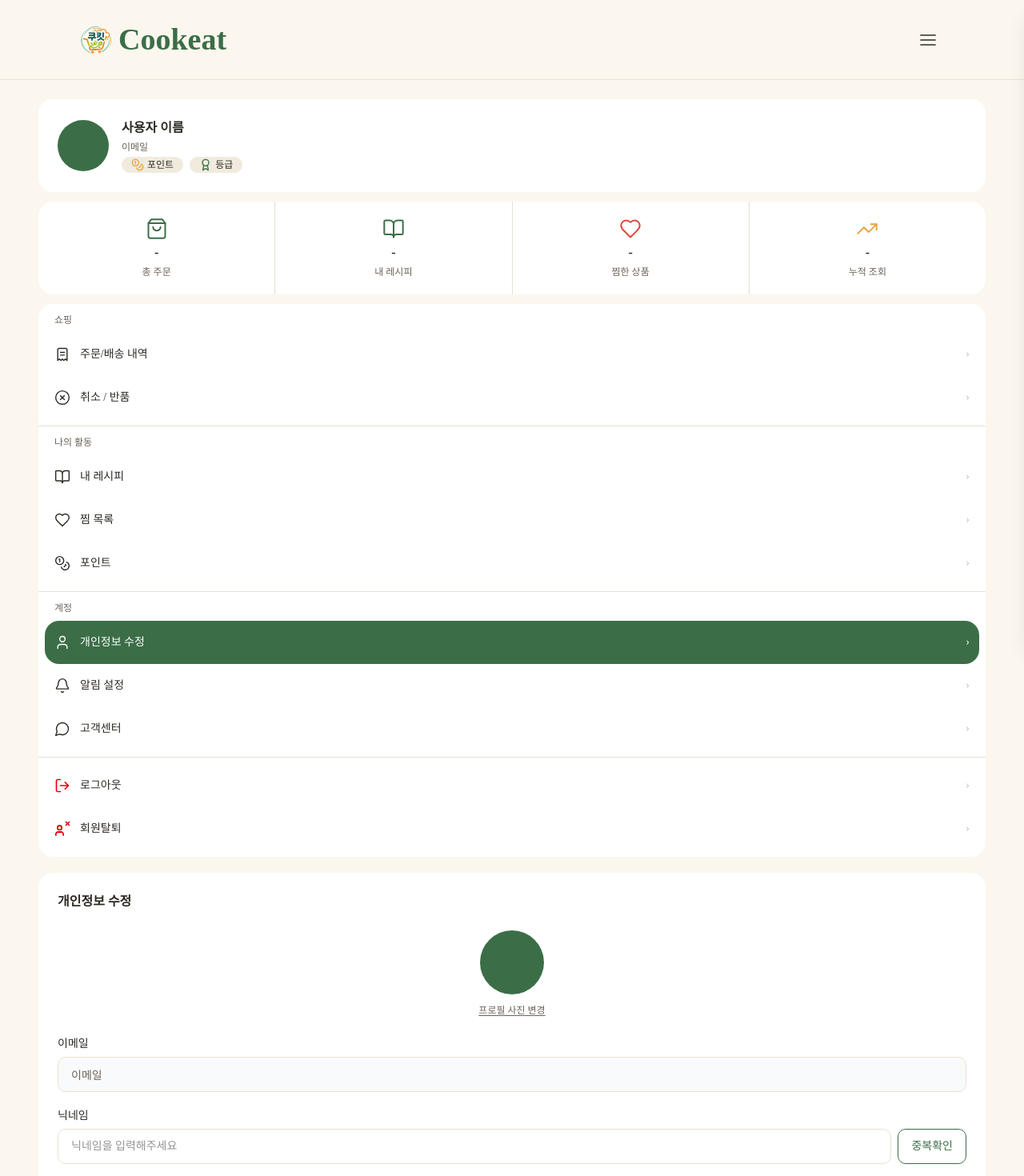
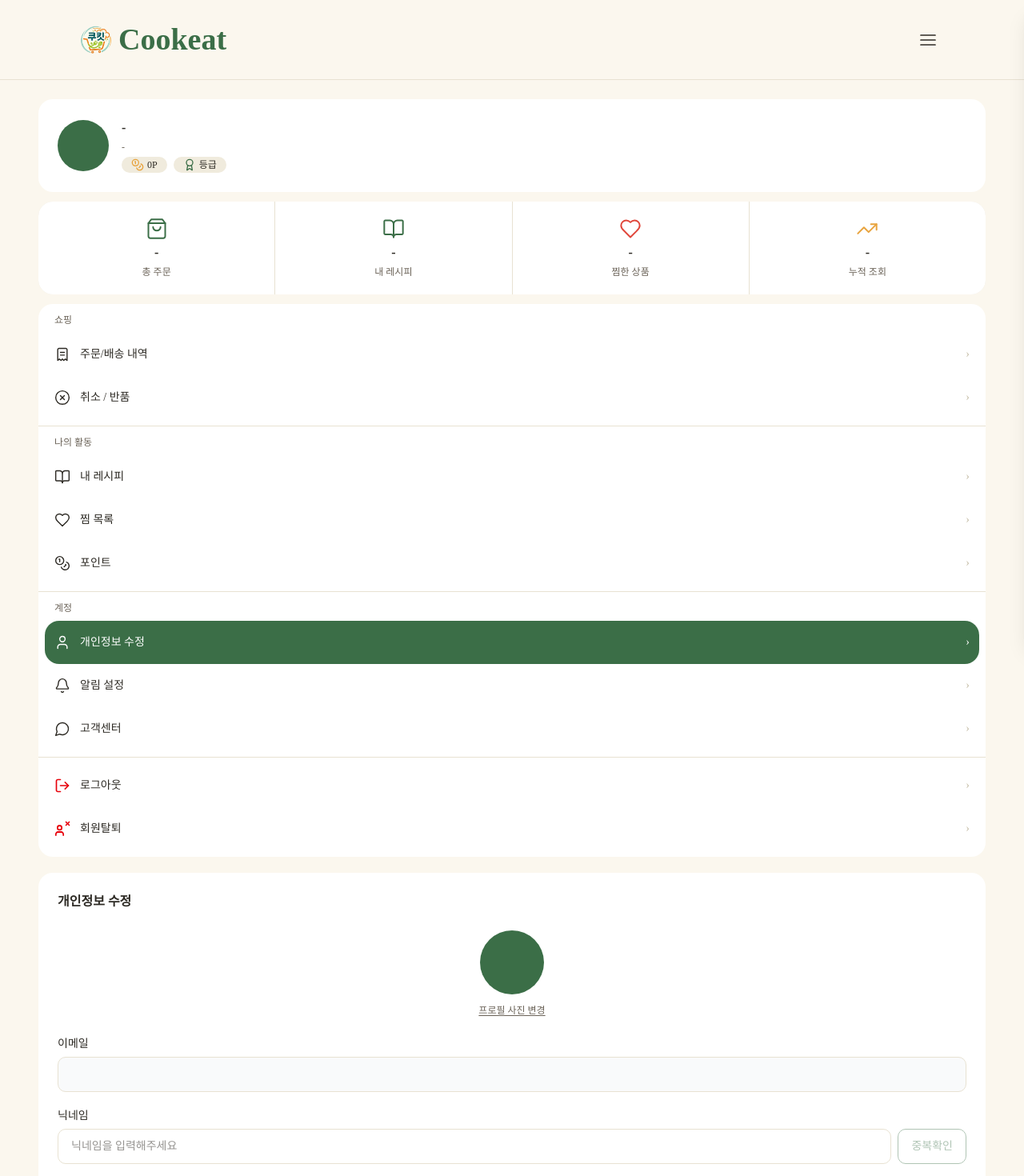
Before and after one commit to nana9147/cookeat, a Next.js app: page /mypage/profile in a window 1280 px wide. Shown: the top 1470 px of the page at 80% size. Built offline with nearby package versions, Linux system fonts and the light colour scheme; no server answers.

Commit message:
feat: 마이페이지 유저 정보 API 연동 및 개인정보 수정 기능 구현

```diff
--- a/app/api/auth/profile/route.ts
+++ b/app/api/auth/profile/route.ts
@@ -10,11 +10,18 @@ export async function GET(req: NextRequest) {
 
   const { data: profile } = await supabaseAdmin
     .from('users')
-    .select('phone')
+    .select('phone, point, nickname')
     .eq('email', user.email)
     .maybeSingle()
 
-  return NextResponse.json({ complete: !!profile?.phone })
+  return NextResponse.json({
+    complete: !!profile?.phone,
+    point: profile?.point ?? 0,
+    email: user.email ?? '',
+    nickname: profile?.nickname ?? '',
+    phone: profile?.phone ?? '',
+    isSocial: user.app_metadata?.provider !== 'email',
+  })
 }
 
 export async function PATCH(req: NextRequest) {
@@ -24,16 +31,26 @@ export async function PATCH(req: NextRequest) {
   const { data: { user }, error } = await supabaseAdmin.auth.getUser(token)
   if (error || !user) return NextResponse.json({ error: 'unauthorized' }, { status: 401 })
 
-  const { nickname, phone } = await req.json()
-  if (!nickname?.trim() || !phone?.trim())
-    return NextResponse.json({ error: 'nickname and phone required' }, { status: 400 })
+  const { nickname, phone, currentPassword, newPassword } = await req.json()
 
-  const { error: updateError } = await supabaseAdmin
-    .from('users')
-    .update({ nickname: nickname.trim(), phone: phone.trim() })
-    .eq('email', user.email)
+  if (nickname?.trim() || phone?.trim()) {
+    const { error: updateError } = await supabaseAdmin
+      .from('users')
+      .update({ ...(nickname?.trim() && { nickname: nickname.trim() }), ...(phone?.trim() && { phone: phone.trim() }) })
+      .eq('email', user.email)
+    if (updateError) return NextResponse.json({ error: updateError.message }, { status: 500 })
+  }
 
-  if (updateError) return NextResponse.json({ error: updateError.message }, { status: 500 })
+  if (currentPassword && newPassword) {
+    const isSocial = user.app_metadata?.provider !== 'email'
+    if (isSocial) return NextResponse.json({ error: '소셜 로그인은 비밀번호 변경이 불가합니다.' }, { status: 400 })
+
+    const { error: signInError } = await supabaseAdmin.auth.signInWithPassword({ email: user.email!, password: currentPassword })
+    if (signInError) return NextResponse.json({ error: '현재 비밀번호가 올바르지 않습니다.' }, { status: 400 })
+
+    const { error: pwError } = await supabaseAdmin.auth.admin.updateUserById(user.id, { password: newPassword })
+    if (pwError) return NextResponse.json({ error: pwError.message }, { status: 500 })
+  }
 
   return NextResponse.json({ ok: true })
 }
--- a/app/auth/callback/page.tsx
+++ b/app/auth/callback/page.tsx
@@ -27,9 +27,11 @@ export default function AuthCallbackPage() {
       const u = session.user;
       setAuth(session.access_token, session.refresh_token, {
         userId: u.id,
+        email: u.email ?? '',
         nickname:
           u.user_metadata?.full_name ?? u.user_metadata?.name ?? u.email?.split('@')[0] ?? '',
         profileImage: u.user_metadata?.avatar_url ?? null,
+        isSocial: u.app_metadata?.provider !== 'email',
       });
       const res = await fetch('/api/auth/profile', {
         headers: { Authorization: `Bearer ${session.access_token}` },
--- a/components/(auth)/mypage/UserCard.tsx
+++ b/components/(auth)/mypage/UserCard.tsx
@@ -6,6 +6,7 @@
 
 import { PointIcon, StarIcon, OrderIcon, RecipeIcon, LikeIcon, ViewIcon } from './UserIcons';
 import MypageCategory from './MypageCategory';
+import { useUserInfo } from '@/hooks/user/useUserInfo';
 
 const stats = [
   { icon: <OrderIcon />, label: '총 주문' },
@@ -15,16 +16,21 @@ const stats = [
 ];
 
 export default function UserCard({ children }: { children: React.ReactNode }) {
+  const { nickname, email, profileImage, point } = useUserInfo();
+
   return (
     <div className="mx-auto w-full max-w-360 space-y-3 px-4 py-6 tablet:px-12 desktop:px-40">
       {/* 사용자 정보 */}
       <div className="flex flex-col items-center gap-4 rounded-2xl bg-white p-6 tablet:flex-row tablet:items-center">
-        <div className="size-16 shrink-0 rounded-full bg-primary" />
+        {profileImage
+          ? <img src={profileImage} alt="프로필" className="size-16 shrink-0 rounded-full object-cover" />
+          : <div className="size-16 shrink-0 rounded-full bg-primary" />
+        }
         <div className="space-y-1 text-center tablet:text-left">
-          <h2 className="font-bold text-dark-text">사용자 이름</h2>
-          <p className="text-xs text-gray-text">이메일</p>
+          <h2 className="font-bold text-dark-text">{nickname || '-'}</h2>
+          <p className="text-xs text-gray-text">{email || '-'}</p>
           <div className="flex justify-center gap-2 tablet:justify-start">
-            <span className="flex items-center gap-1 rounded-full bg-beige px-3 py-0.5 text-xs text-dark-text"><PointIcon />포인트</span>
+            <span className="flex items-center gap-1 rounded-full bg-beige px-3 py-0.5 text-xs text-dark-text"><PointIcon />{point.toLocaleString()}P</span>
             <span className="flex items-center gap-1 rounded-full bg-beige px-3 py-0.5 text-xs text-dark-text"><StarIcon />등급</span>
           </div>
         </div>
--- a/components/(auth)/mypage/profile/ProfileEdit.tsx
+++ b/components/(auth)/mypage/profile/ProfileEdit.tsx
@@ -1,33 +1,60 @@
 'use client';
 
-import { useState } from 'react';
+import { useEffect, useState } from 'react';
+import { useAuthStore } from '@/store/authStore';
+import { useUserInfo } from '@/hooks/user/useUserInfo';
+import { useNicknameCheck } from '@/hooks/auth/useNicknameCheck';
 import ProfileAvatar from './ProfileAvatar';
 import ProfileInfoFields from './ProfileInfoFields';
 import ProfilePasswordFields from './ProfilePasswordFields';
 
 export default function ProfileEdit() {
+  const { email, nickname: initNickname, phone: initPhone, profileImage, isSocial } = useUserInfo();
+  const accessToken = useAuthStore((s) => s.accessToken);
+  const { nicknameCheck, setNicknameCheck, isNicknameChecking, checkNickname } = useNicknameCheck();
+
   const [nickname, setNickname] = useState('');
   const [phone, setPhone] = useState('');
   const [currentPw, setCurrentPw] = useState('');
   const [newPw, setNewPw] = useState('');
   const [newPwConfirm, setNewPwConfirm] = useState('');
+  const [error, setError] = useState<string | null>(null);
+
+  useEffect(() => { setNickname(initNickname); }, [initNickname]);
+  useEffect(() => { setPhone(initPhone); }, [initPhone]);
+
+  const handleNicknameChange = (v: string) => { setNickname(v); setNicknameCheck(null); };
 
   const mismatch = !!(newPw && newPwConfirm && newPw !== newPwConfirm);
+  const nicknameChanged = nickname !== initNickname;
+  const canSubmit = !mismatch && (!nicknameChanged || nicknameCheck?.ok === true);
 
-  const handleSubmit = (e: React.FormEvent) => {
+  const handleSubmit = async (e: React.FormEvent) => {
     e.preventDefault();
-    // TODO: 개인정보 수정 API 연동
+    if (!canSubmit || !accessToken) return;
+    setError(null);
+    const body: Record<string, string> = { nickname, phone };
+    if (!isSocial && currentPw && newPw) Object.assign(body, { currentPassword: currentPw, newPassword: newPw });
+    const res = await fetch('/api/auth/profile', {
+      method: 'PATCH',
+      headers: { 'Content-Type': 'application/json', Authorization: `Bearer ${accessToken}` },
+      body: JSON.stringify(body),
+    });
+    const data = await res.json();
+    if (!res.ok) { setError(data.error ?? '수정 중 오류가 발생했습니다.'); return; }
+    alert('수정되었습니다.');
   };
 
   return (
     <div>
       <h3 className="mb-6 font-bold text-dark-text">개인정보 수정</h3>
-      <ProfileAvatar />
+      <ProfileAvatar profileImage={profileImage} />
       <form onSubmit={handleSubmit} className="space-y-5">
-        <ProfileInfoFields nickname={nickname} onNicknameChange={setNickname} phone={phone} onPhoneChange={setPhone} />
+        <ProfileInfoFields email={email} nickname={nickname} onNicknameChange={handleNicknameChange} nicknameCheck={nicknameCheck} onNicknameCheck={() => checkNickname(nickname)} isNicknameChecking={isNicknameChecking} phone={phone} onPhoneChange={setPhone} />
         <hr className="border-border" />
-        <ProfilePasswordFields current={currentPw} onCurrentChange={setCurrentPw} next={newPw} onNextChange={setNewPw} confirm={newPwConfirm} onConfirmChange={setNewPwConfirm} mismatch={mismatch} />
-        <button type="submit" disabled={mismatch} className="h-11 w-full rounded-lg bg-primary text-sm font-medium text-white hover:bg-primary/90 transition-colors disabled:opacity-50 disabled:cursor-not-allowed">
+        <ProfilePasswordFields isSocial={isSocial} current={currentPw} onCurrentChange={setCurrentPw} next={newPw} onNextChange={setNewPw} confirm={newPwConfirm} onConfirmChange={setNewPwConfirm} mismatch={mismatch} />
+        {error && <p className="text-xs text-red-500">{error}</p>}
+        <button type="submit" disabled={!canSubmit} className="h-11 w-full rounded-lg bg-primary text-sm font-medium text-white hover:bg-primary/90 transition-colors disabled:opacity-50 disabled:cursor-not-allowed">
           수정하기
         </button>
       </form>
--- a/components/(auth)/mypage/profile/ProfileInfoFields.tsx
+++ b/components/(auth)/mypage/profile/ProfileInfoFields.tsx
@@ -1,28 +1,35 @@
 const inputCls = 'h-11 w-full px-4 rounded-lg border border-border text-sm outline-none focus:border-primary transition-colors disabled:bg-gray-50 disabled:text-gray-text';
 
+type CheckResult = { text: string; ok: boolean } | null;
+
 interface Props {
+  email: string;
   nickname: string;
   onNicknameChange: (v: string) => void;
+  nicknameCheck: CheckResult;
+  onNicknameCheck: () => void;
+  isNicknameChecking: boolean;
   phone: string;
   onPhoneChange: (v: string) => void;
 }
 
-export default function ProfileInfoFields({ nickname, onNicknameChange, phone, onPhoneChange }: Props) {
+export default function ProfileInfoFields({ email, nickname, onNicknameChange, nicknameCheck, onNicknameCheck, isNicknameChecking, phone, onPhoneChange }: Props) {
   return (
     <>
       <div className="flex flex-col gap-1.5">
         <label className="text-sm font-medium text-dark-text">이메일</label>
-        <input type="email" value="이메일" disabled className={inputCls} />
+        <input type="email" value={email} disabled className={inputCls} />
       </div>
 
       <div className="flex flex-col gap-1.5">
         <label className="text-sm font-medium text-dark-text">닉네임</label>
         <div className="flex gap-2">
           <input type="text" value={nickname} onChange={(e) => onNicknameChange(e.target.value)} placeholder="닉네임을 입력해주세요" className={inputCls} />
-          <button type="button" className="h-11 shrink-0 rounded-lg border border-primary px-4 text-sm text-primary hover:bg-primary hover:text-white transition-colors">
-            중복확인
+          <button type="button" onClick={onNicknameCheck} disabled={isNicknameChecking || !nickname.trim()} className="h-11 shrink-0 rounded-lg border border-primary px-4 text-sm text-primary hover:bg-primary hover:text-white transition-colors disabled:opacity-40 disabled:cursor-not-allowed">
+            {isNicknameChecking ? '확인 중...' : '중복확인'}
           </button>
         </div>
+        {nicknameCheck && <p className={`text-xs ${nicknameCheck.ok ? 'text-primary' : 'text-red-500'}`}>{nicknameCheck.text}</p>}
       </div>
 
       <div className="flex flex-col gap-1.5">
--- a/components/(auth)/mypage/profile/ProfilePasswordFields.tsx
+++ b/components/(auth)/mypage/profile/ProfilePasswordFields.tsx
@@ -1,6 +1,7 @@
-const inputCls = 'h-11 w-full px-4 rounded-lg border border-border text-sm outline-none focus:border-primary transition-colors';
+const inputCls = 'h-11 w-full px-4 rounded-lg border border-border text-sm outline-none focus:border-primary transition-colors disabled:bg-gray-50 disabled:text-gray-text disabled:cursor-not-allowed';
 
 interface Props {
+  isSocial: boolean;
   current: string;
   onCurrentChange: (v: string) => void;
   next: string;
@@ -10,24 +11,27 @@ interface Props {
   mismatch: boolean;
 }
 
-export default function ProfilePasswordFields({ current, onCurrentChange, next, onNextChange, confirm, onConfirmChange, mismatch }: Props) {
+export default function ProfilePasswordFields({ isSocial, current, onCurrentChange, next, onNextChange, confirm, onConfirmChange, mismatch }: Props) {
   return (
     <>
-      <p className="text-sm font-medium text-dark-text">비밀번호 변경</p>
+      <div className="flex items-center justify-between">
+        <p className="text-sm font-medium text-dark-text">비밀번호 변경</p>
+        {isSocial && <p className="text-xs text-gray-text">소셜 로그인은 비밀번호 변경이 불가합니다.</p>}
+      </div>
 
       <div className="flex flex-col gap-1.5">
         <label className="text-sm text-gray-text">현재 비밀번호</label>
-        <input type="password" value={current} onChange={(e) => onCurrentChange(e.target.value)} placeholder="현재 비밀번호를 입력해주세요" className={inputCls} />
+        <input type="password" value={current} onChange={(e) => onCurrentChange(e.target.value)} placeholder="현재 비밀번호를 입력해주세요" disabled={isSocial} className={inputCls} />
       </div>
 
       <div className="flex flex-col gap-1.5">
         <label className="text-sm text-gray-text">새 비밀번호</label>
-        <input type="password" value={next} onChange={(e) => onNextChange(e.target.value)} placeholder="새 비밀번호를 입력해주세요" className={inputCls} />
+        <input type="password" value={next} onChange={(e) => onNextChange(e.target.value)} placeholder="새 비밀번호를 입력해주세요" disabled={isSocial} className={inputCls} />
       </div>
 
       <div className="flex flex-col gap-1.5">
         <label className="text-sm text-gray-text">새 비밀번호 확인</label>
-        <input type="password" value={confirm} onChange={(e) => onConfirmChange(e.target.value)} placeholder="새 비밀번호를 다시 입력해주세요" className={inputCls} />
+        <input type="password" value={confirm} onChange={(e) => onConfirmChange(e.target.value)} placeholder="새 비밀번호를 다시 입력해주세요" disabled={isSocial} className={inputCls} />
         {mismatch && <p className="text-xs text-red-500">비밀번호가 일치하지 않습니다.</p>}
       </div>
     </>
--- /dev/null
+++ b/hooks/user/useUserInfo.ts
@@ -0,0 +1,43 @@
+'use client';
+
+import { useEffect, useState } from 'react';
+import { useAuthStore } from '@/store/authStore';
+
+interface UserInfo {
+  nickname: string;
+  email: string;
+  phone: string;
+  profileImage: string | null;
+  point: number;
+  isSocial: boolean;
+}
+
+export function useUserInfo() {
+  const { user, accessToken } = useAuthStore();
+  const [info, setInfo] = useState<UserInfo>({
+    nickname: user?.nickname ?? '',
+    email: user?.email ?? '',
+    phone: '',
+    profileImage: user?.profileImage ?? null,
+    point: 0,
+    isSocial: user?.isSocial ?? false,
+  });
+
+  useEffect(() => {
+    if (!accessToken) return;
+    fetch('/api/auth/profile', { headers: { Authorization: `Bearer ${accessToken}` } })
+      .then((r) => r.json())
+      .then((data) =>
+        setInfo((prev) => ({
+          ...prev,
+          point: data.point ?? prev.point,
+          email: data.email || prev.email,
+          nickname: data.nickname || prev.nickname,
+          phone: data.phone ?? '',
+          isSocial: data.isSocial ?? prev.isSocial,
+        }))
+      );
+  }, [accessToken]);
+
+  return info;
+}
--- a/services/auth/authTypes.ts
+++ b/services/auth/authTypes.ts
@@ -1,7 +1,9 @@
 export interface AuthUser {
   userId: string;
+  email: string;
   nickname: string;
   profileImage: string | null;
+  isSocial: boolean;
 }
 
 export interface LoginResult {
@@ -16,10 +18,17 @@ export interface RegisterResult {
   refreshToken: string | null;
 }
 
-export function toAuthUser(raw: { id: string; user_metadata?: { nickname?: string; avatar_url?: string } }): AuthUser {
+export function toAuthUser(raw: {
+  id: string;
+  email?: string;
+  user_metadata?: { nickname?: string; avatar_url?: string };
+  app_metadata?: { provider?: string };
+}): AuthUser {
   return {
     userId: raw.id,
+    email: raw.email ?? '',
     nickname: raw.user_metadata?.nickname ?? '',
     profileImage: raw.user_metadata?.avatar_url ?? null,
+    isSocial: raw.app_metadata?.provider !== 'email',
   };
 }
```
Also changed, not shown: components/(auth)/mypage/profile/ProfileAvatar.tsx (+9 -2 lines).
